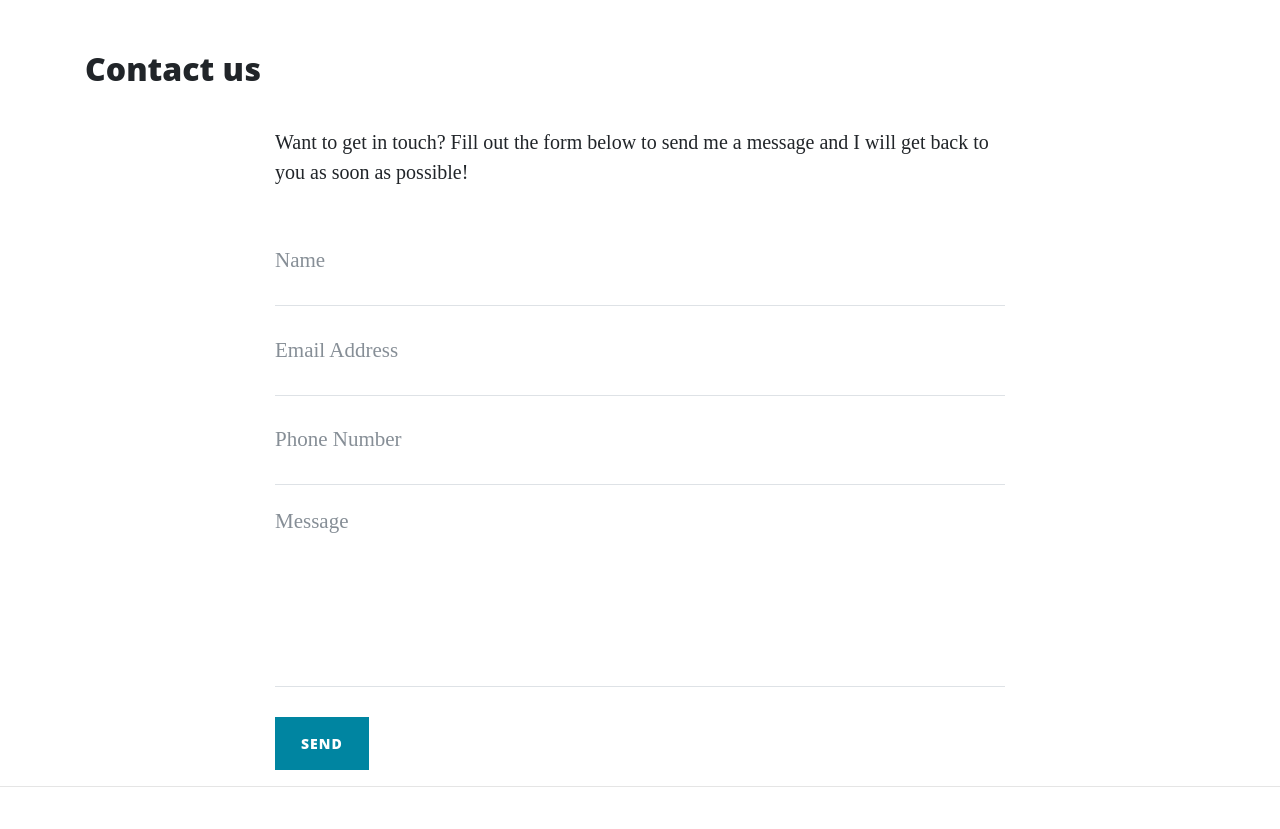
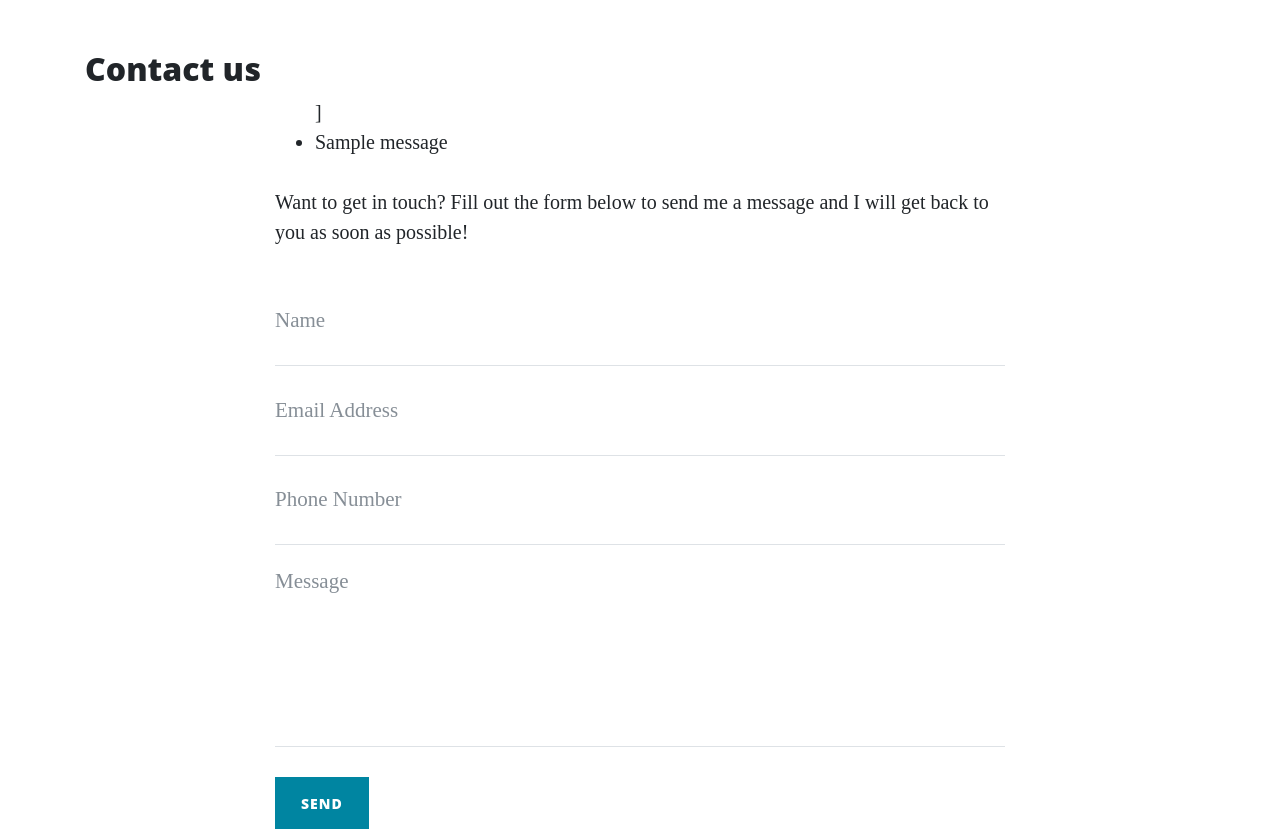
Before and after one commit to mhesemans/Flask_App, a Flask app: page /contact in a window 1280 px wide. Shown: the part 628-1457 px from the top of the page. Run offline with Flask 3, Linux system fonts and the light colour scheme; one stand-in notice (Sample message) is shown; some libraries are stand-ins or nearby versions.

Commit message:
feat: created flash message upon contact form submit

```diff
--- a/run.py
+++ b/run.py
@@ -5,6 +5,7 @@ if os.path.exists("env.py"):
     import env
 
 app = Flask(__name__)
+app.secret_key = os.environ.get("SECRET_KEY")
 
 
 @app.route("/")
@@ -34,8 +35,8 @@ def about_member(member_name):
 @app.route("/contact", methods=["GET", "POST"])
 def contact():
     if request.method == "POST":
-        print(request.form.get("name"))
-        print(request.form["email"])
+        flash("Thanks {}, We have received your message!" .format(
+            request.form.get("name")))
     return render_template("contact.html", page_title="Contact us")
 
 
--- a/templates/contact.html
+++ b/templates/contact.html
@@ -4,6 +4,17 @@
 
 <div class="row">
     <div class="col-lg-8 col-md-10 mx-auto">
+
+        {% with messages =get_flashed_messages() %}
+            {% if messages %}
+                <ul class="flashes">]
+                    {% for message in messages %}
+                        <li>{{ message }}</li>
+                    {% endfor %}
+                </ul>
+            {% endif %}
+        {% endwith %}
+
         <p>Want to get in touch? Fill out the form below to send me a message and I will get back to you as soon as
             possible!</p>
         <form method="post" name="sentMessage" id="contactForm" novalidate>
```
